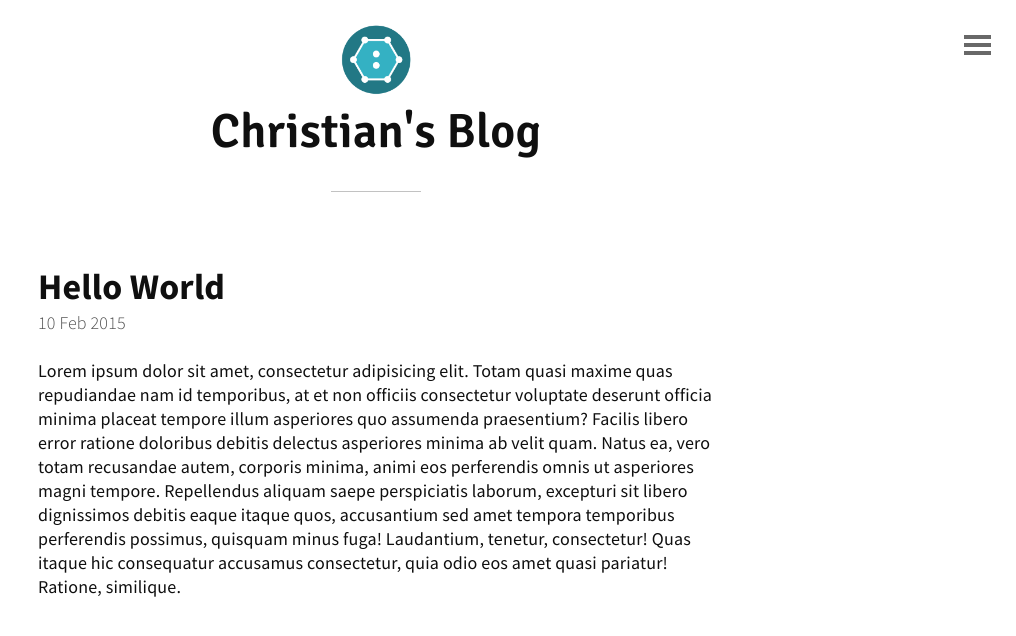
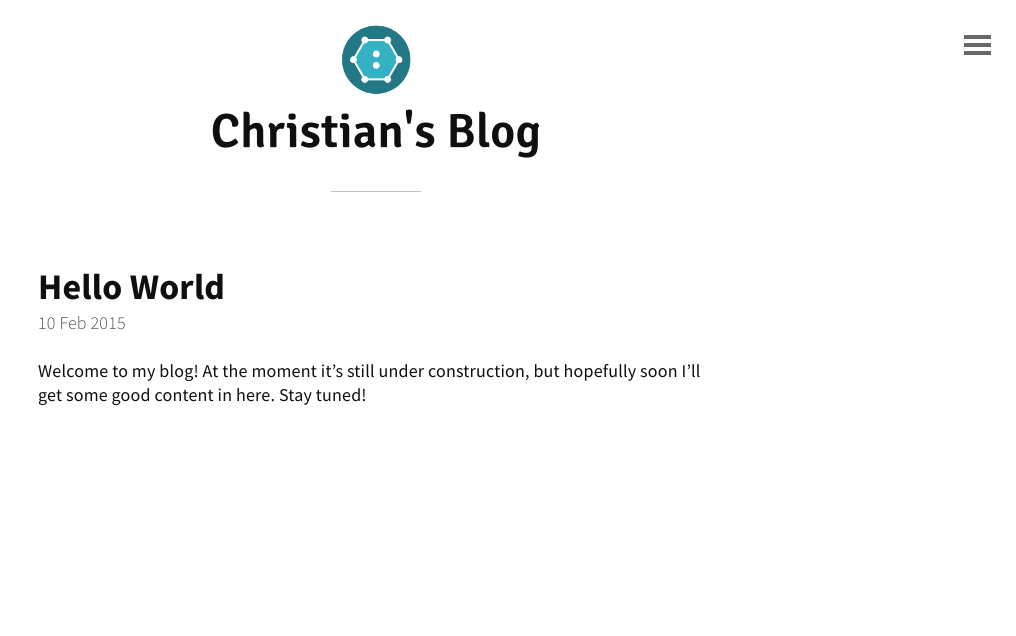
Before and after one commit to kwitophurr/kwitophurr.github.io, a Jekyll site: the page built from _posts/2015-02-10-hello-world.md, in a window 1280 px wide. Shown: the top 636 px of the page, without its empty margins (264-1280 px from the left). Built offline with Jekyll 4.4.1, drawn with Linux system fonts in a browser that asks for light colours.

Commit message:
Attempting to fix images

```diff
--- a/_includes/image.html
+++ b/_includes/image.html
@@ -1,4 +1,4 @@
 <table class="image">
 <caption align="bottom">{{ include.description }}</caption>
-<tr><td><a href="{{ include.highres }}"><img src="{{ include.url }}" alt="{{ include.description }}" style="max-height: 800px; max-width: 800px;"/></a></td></tr>
+<tr><td><a href="{{ include.highres }}"><img src="{{ include.url }}" alt="{{ include.description }}" style="max-height: 800px; max-width: 600px;"/></a></td></tr>
 </table>
--- a/_posts/2015-02-10-hello-world.md
+++ b/_posts/2015-02-10-hello-world.md
@@ -1,4 +1,4 @@
 ---
 title: Hello World
 ---
-Lorem ipsum dolor sit amet, consectetur adipisicing elit. Totam quasi maxime quas repudiandae nam id temporibus, at et non officiis consectetur voluptate deserunt officia minima placeat tempore illum asperiores quo assumenda praesentium? Facilis libero error ratione doloribus debitis delectus asperiores minima ab velit quam. Natus ea, vero totam recusandae autem, corporis minima, animi eos perferendis omnis ut asperiores magni tempore. Repellendus aliquam saepe perspiciatis laborum, excepturi sit libero dignissimos debitis eaque itaque quos, accusantium sed amet tempora temporibus perferendis possimus, quisquam minus fuga! Laudantium, tenetur, consectetur! Quas itaque hic consequatur accusamus consectetur, quia odio eos amet quasi pariatur! Ratione, similique.
+Welcome to my blog! At the moment it's still under construction, but hopefully soon I'll get some good content in here. Stay tuned!
```
Also changed, not shown: _posts/2017-06-01-Election-Neural-Net.markdown (+5 -5 lines).
